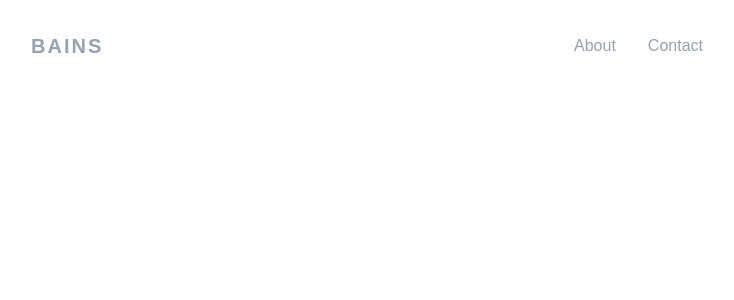
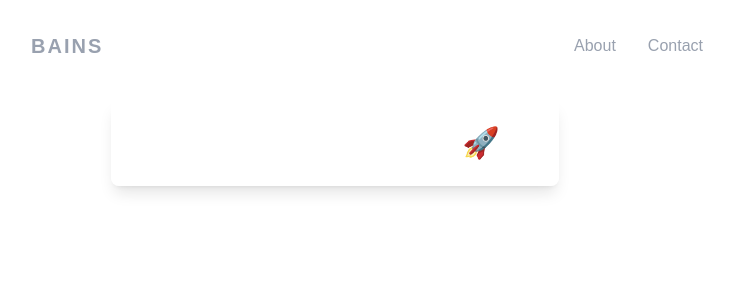
Before and after one commit to ekambains/portfolio, a Next.js app: page /contact in a window 1280 px wide. Shown: the top 300 px of the page, without its empty margins (305-1039 px from the left). Built offline with nearby package versions, Linux system fonts and the light colour scheme.

Commit message:
Contact somewhat done.

```diff
--- a/components/Contact.tsx
+++ b/components/Contact.tsx
@@ -2,8 +2,11 @@ import React from 'react'
 
 const Contact = () => {
   return (
-    <div>
+    <div className='bg-white/10 backdrop-blur-lg border border-white/20 rounded-lg p-6 shadow-lg max-w-md mx-auto my-10'>
+        <form className='flex flex-col items-center' action="">
+            <h1 className='text-white text-3xl font-bold'>Send Me a Message 🚀</h1>
 
+        </form>
     </div>
   )
 }
```
